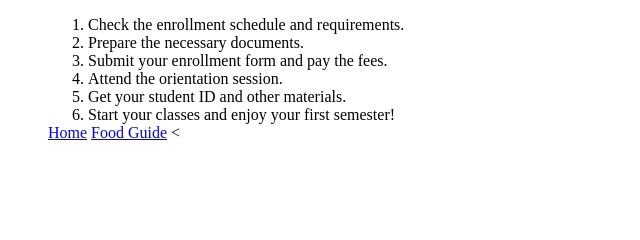
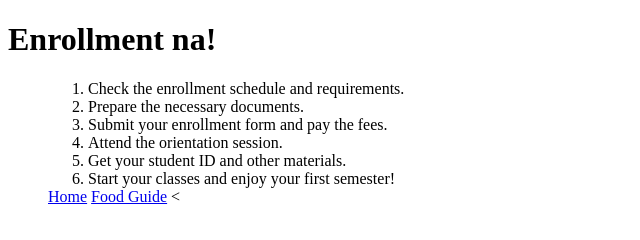
Before and after one commit to J1tzu-spec/campus-guide, a plain HTML site: page guides/enrollment.html in a window 1280 px wide. Shown: the whole page, without its empty margins (0-640 px from the left). Drawn offline with Linux system fonts and the light colour scheme.

Commit message:
Update enrollment.html

```diff
--- a/guides/enrollment.html
+++ b/guides/enrollment.html
@@ -5,6 +5,11 @@
     <meta name="viewport" content="width=device-width, initial-scale=1.0">
     <link rel="stylesheet" href="../styles.css">
     <title>Enrollment Step by Step</title>
+</head>
+    <body>
+        <h1> Enrollment na! </h1>
+
+
 
     <ul>
 
@@ -20,6 +25,5 @@
         <a href="../campus-guide/guides/index.html">Home</a>
           <a href="../campus-guide/guides/food.html">Food Guide</a>
 
-</head>
-<body>
+    </body>
     <html><
```
